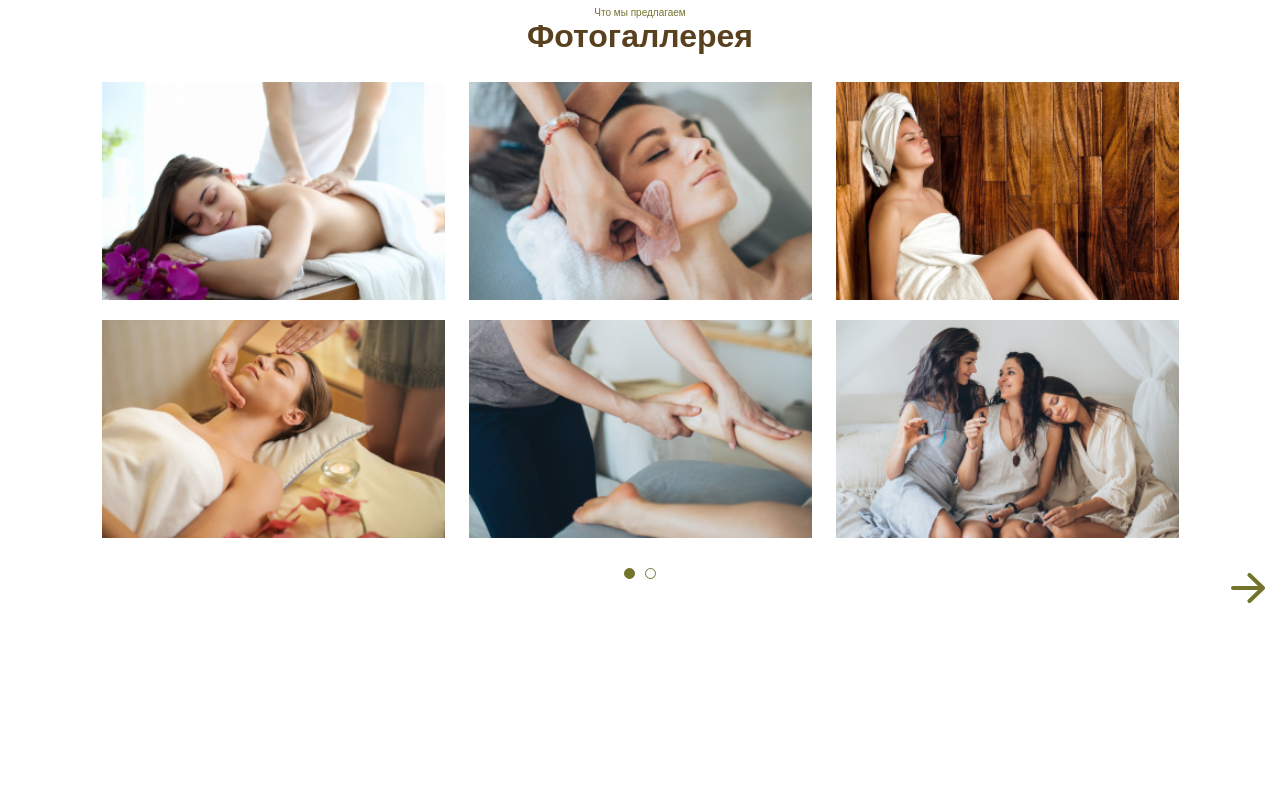
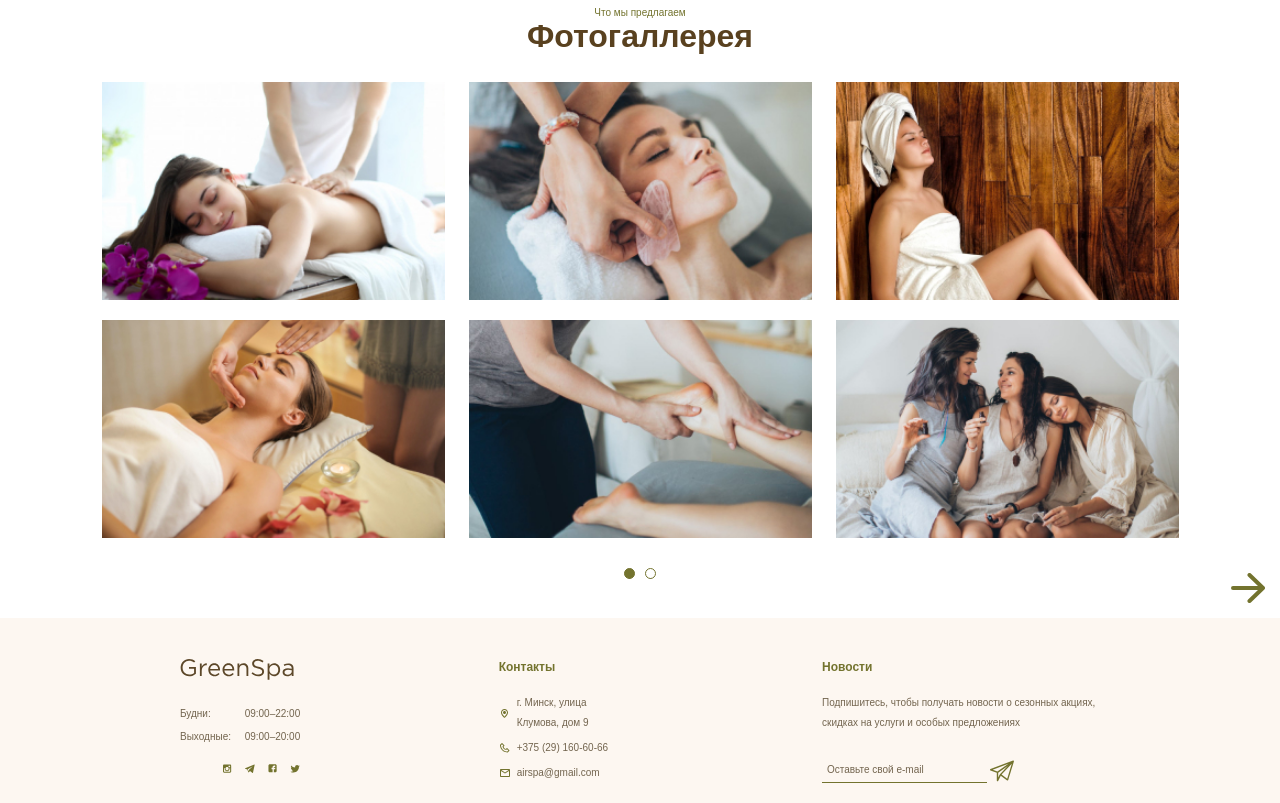
Before and after one commit to OksanaBakuta/spa, a website: page app/index.html in a window 1280 px wide. Shown: the part 3345-4148 px from the top of the page. Before the commit the page ends 3963 px from the top, so only its background shows below. Drawn offline with nearby package versions, Linux system fonts and the light colour scheme; files that its build step writes are made by us from their sources; grey boxes are pictures that could not be loaded; files whose address does not match are found by name.

Commit message:
added footer

```diff
--- a/app/index.html
+++ b/app/index.html
@@ -572,8 +572,59 @@
         <img class="more__img" src="images/icons/arrow-right.svg" alt="more">
       </a>
     </section>
+  </main>
 
-  </main>
+  <footer class="footer">
+    <div class="container-small">
+      <div class="footer__inner">
+        <div class="footer__item">
+          <a class="logo" href="#">
+            <img class="logo-img" src="images/logo.svg" alt="logo">
+          </a>
+          <div class="footer__work">
+            <div class="footer__work-item">Будни:</div>
+            <div class="footer__work-item">09:00–22:00</div>
+            <div class="footer__work-item">Выходные:</div>
+            <div class="footer__work-item">09:00–20:00</div>
+          </div>
+          <div class="social footer__social">
+            <a class="social__link" href="#">
+              <img class="social__img" src="images/icons/instagram.svg" alt="instagram">
+            </a>
+            <a class="social__link" href="#">
+              <img class="social__img" src="images/icons/telegram.svg" alt="telegram">
+            </a>
+            <a class="social__link" href="#">
+              <img class="social__img" src="images/icons/facebook.svg" alt="facebook">
+            </a>
+            <a class="social__link" href="#">
+              <img class="social__img" src="images/icons/twitter.svg" alt="twitter">
+            </a>
+          </div>
+        </div>
+        <div class="footer__contacts">
+          <div class="footer__title">Контакты</div>
+          <div class="footer__contacts-item footer__contacts-addres">
+            г. Минск, улица Клумова, дом 9
+          </div>
+          <div class="footer__contacts-item footer__contacts-tel">
+            <a class="footer__contacts-link" href="tel:+375291606066">+375 (29) 160-60-66</a>
+          </div>
+          <div class="footer__contacts-item footer__contacts-mail">airspa@gmail.com</div>
+        </div>
+        <div class="footer__news">
+          <div class="footer__title">Новости</div>
+          <p class="footer__news-text">
+            Подпишитесь, чтобы получать новости о сезонных акциях, скидках на услуги и особых предложениях
+          </p>
+          <form class="form" action="#">
+            <input class="form__input" type="text" placeholder="Оставьте свой e-mail">
+            <button class="form__btn" type="submit"></button>
+          </form>
+        </div>
+      </div>
+    </div>
+  </footer>
 
 
   <script src="js/main.min.js"></script>
--- a/app/scss/style.scss
+++ b/app/scss/style.scss
@@ -344,8 +344,106 @@
   }
 }
 
+.footer{
+  background-color: $bg;
+  padding: 40px 0 15px;
+  font-size: 10px;
+  &__inner{
+    display: flex;
+    justify-content: space-between;
+  }
+  &__work{
+    display: grid;
+    grid-template-columns: repeat(2, 1fr);
+    grid-gap: 3px 9px;
+    margin: 24px 0 17px;
+  }
+  &__social{
+    justify-content: flex-end;
+  }
+  &__title{
+    @extend %playfairdisplay-700;
+    font-size: 12px;
+    line-height: 18px;
+    color: $accent;
+    margin-bottom: 17px;
+  }
+  &__contacts-item{
+    max-width: 125px;
+    padding-left: 18px;
+    margin-bottom: 5px;
+    position: relative;
+    &::before{
+      content: '';
+      position: absolute;
+      width: 12px;
+      height: 12px;
+      left: 0;
+      top: 50%;
+      transform: translateY(-50%);
+      background-repeat: no-repeat;
+    }
+  }
+  &__contacts-addres::before{
+    background-image: url('../images/icons/addres.svg');
+  }
+  &__contacts-tel::before{
+      background-image: url('../images/icons/phone.svg');
+  }
+  &__contacts-link{
+    color: $default;
+  }
+  &__contacts-mail::before{
+    background-image: url('../images/icons/mail.svg');
+  }
+  &__news-text{
+    max-width: 278px;
+    margin-bottom: 25px;
+  }
+}
 
+.form{
+  display: flex;
+  align-items: center;
+  &__input{
+    max-width: 165px;
+    width: 100%;
+    outline: none;
+    border: none;
+    border-bottom: 1px solid $accent;
+    background-color: transparent;
+    padding: 2px 5px;
+    margin-right: 3px;
+    &::placeholder{
+      color: $default;
+    }
+  }
+  &__btn{
+    border: none;
+    background-color: transparent;
+    outline: none;
+    padding: 0;
+    cursor: pointer;
+    width: 24px;
+    height: 24px;
+    background-image: url('../images/icons/form-btn.svg');
+    &:hover{
+      animation: plane-btn 0.8s linear infinite;
+    }
+  }
+}
 
+@keyframes plane-btn{
+  0%{
+    transform: rotate(0deg);
+  }
+  50%{
+    transform: rotate(30deg);
+  }
+  100%{
+    transform: rotate(0);
+  }
+}
 
 
 
```
Also changed, not shown: app/images/icons/addres.svg (added), app/images/icons/form-btn.svg (added), app/images/icons/mail.svg (added), app/images/icons/phone.svg (added).
